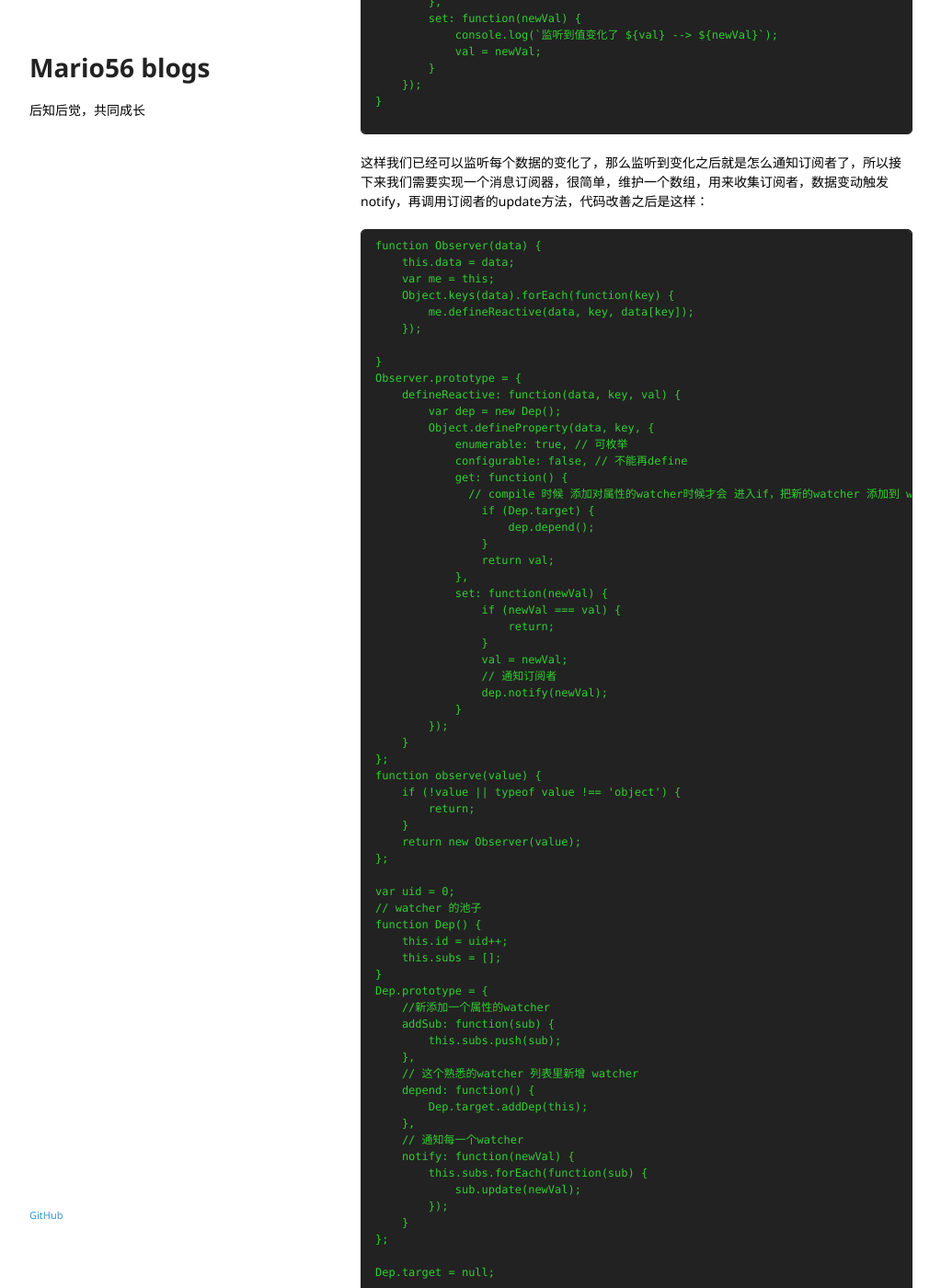
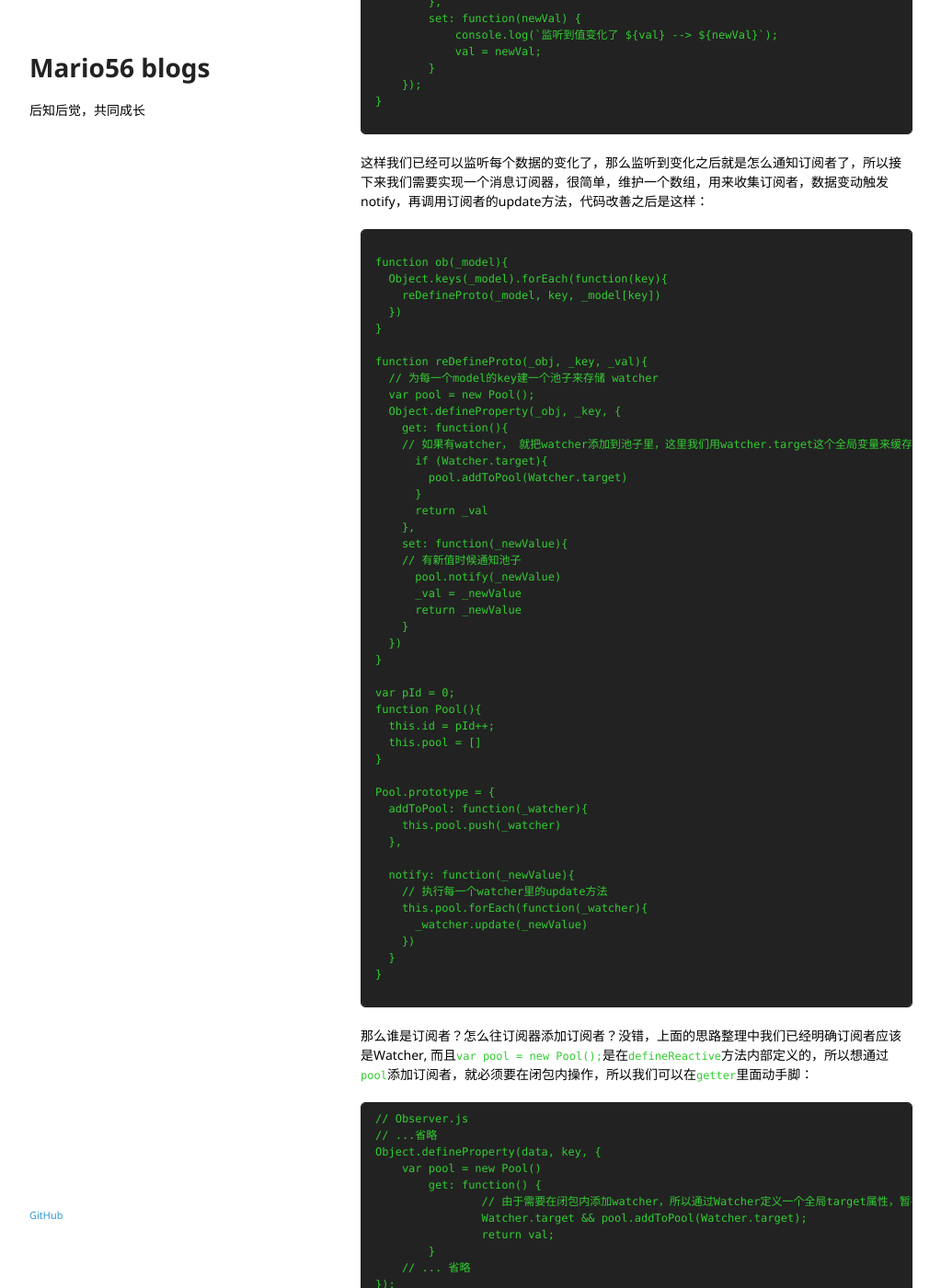
Before and after one commit to mario-mui/mario56.github.io, a Jekyll site: the page built from _posts/2017-03-27-最简单的MVVM.md, in a window 1280 px wide and 1400 px high, scrolled down 2056 px. Shown: the whole window at 92% size, without its empty margins (128-1151 px from the left). Built offline with Jekyll 4.4.1, drawn with Linux system fonts in a browser that asks for light colours; some of the changed text lies outside the part shown.

Commit message:
more simple

````diff
--- a/_posts/2017-03-27-最简单的MVVM.md
+++ b/_posts/2017-03-27-最简单的MVVM.md
@@ -77,81 +77,64 @@ function defineReactive(data, key, val) {
 这样我们已经可以监听每个数据的变化了，那么监听到变化之后就是怎么通知订阅者了，所以接下来我们需要实现一个消息订阅器，很简单，维护一个数组，用来收集订阅者，数据变动触发notify，再调用订阅者的update方法，代码改善之后是这样：
 
 ```
-function Observer(data) {
-    this.data = data;
-    var me = this;
-    Object.keys(data).forEach(function(key) {
-        me.defineReactive(data, key, data[key]);
-    });
 
+function ob(_model){
+  Object.keys(_model).forEach(function(key){
+    reDefineProto(_model, key, _model[key])
+  })
 }
-Observer.prototype = {
-    defineReactive: function(data, key, val) {
-        var dep = new Dep();
-        Object.defineProperty(data, key, {
-            enumerable: true, // 可枚举
-            configurable: false, // 不能再define
-            get: function() {
-              // compile 时候 添加对属性的watcher时候才会 进入if，把新的watcher 添加到 watcher队列里
-                if (Dep.target) {
-                    dep.depend();
-                }
-                return val;
-            },
-            set: function(newVal) {
-                if (newVal === val) {
-                    return;
-                }
-                val = newVal;
-                // 通知订阅者
-                dep.notify(newVal);
-            }
-        });
+
+function reDefineProto(_obj, _key, _val){
+  // 为每一个model的key建一个池子来存储 watcher
+  var pool = new Pool();
+  Object.defineProperty(_obj, _key, {
+    get: function(){
+    // 如果有watcher， 就把watcher添加到池子里，这里我们用watcher.target这个全局变量来缓存watcher
+      if (Watcher.target){
+        pool.addToPool(Watcher.target)
+      }
+      return _val
+    },
+    set: function(_newValue){
+    // 有新值时候通知池子
+      pool.notify(_newValue)
+      _val = _newValue
+      return _newValue
     }
-};
-function observe(value) {
-    if (!value || typeof value !== 'object') {
-        return;
-    }
-    return new Observer(value);
-};
+  })
+}
 
-var uid = 0;
-// watcher 的池子
-function Dep() {
-    this.id = uid++;
-    this.subs = [];
+var pId = 0;
+function Pool(){
+  this.id = pId++;
+  this.pool = []
 }
-Dep.prototype = {
-    //新添加一个属性的watcher
-    addSub: function(sub) {
-        this.subs.push(sub);
-    },
-    // 这个熟悉的watcher 列表里新增 watcher
-    depend: function() {
-        Dep.target.addDep(this);
-    },
-    // 通知每一个watcher
-    notify: function(newVal) {
-        this.subs.forEach(function(sub) {
-            sub.update(newVal);
-        });
-    }
-};
 
-Dep.target = null;
+Pool.prototype = {
+  addToPool: function(_watcher){
+    this.pool.push(_watcher)
+  },
+
+  notify: function(_newValue){
+    // 执行每一个watcher里的update方法
+    this.pool.forEach(function(_watcher){
+      _watcher.update(_newValue)
+    })
+  }
+}
 
 ```
 
-那么谁是订阅者？怎么往订阅器添加订阅者？没错，上面的思路整理中我们已经明确订阅者应该是Watcher, 而且`var dep = new Dep();`是在`defineReactive`方法内部定义的，所以想通过`dep`添加订阅者，就必须要在闭包内操作，所以我们可以在`getter`里面动手脚：
+那么谁是订阅者？怎么往订阅器添加订阅者？没错，上面的思路整理中我们已经明确订阅者应该是Watcher, 而且`var pool = new Pool();`是在`defineReactive`方法内部定义的，所以想通过`pool`添加订阅者，就必须要在闭包内操作，所以我们可以在`getter`里面动手脚：
 
 ```
 // Observer.js
 // ...省略
 Object.defineProperty(data, key, {
+    var pool = new Pool()
 	get: function() {
-		// 由于需要在闭包内添加watcher，所以通过Dep定义一个全局target属性，暂存watcher, 添加完移除
-		Dep.target && dep.addDep(Dep.target);
+		// 由于需要在闭包内添加watcher，所以通过Watcher定义一个全局target属性，暂存watcher, 添加完移除
+		Watcher.target && pool.addToPool(Watcher.target);
 		return val;
 	}
     // ... 省略
@@ -160,9 +143,9 @@ Object.defineProperty(data, key, {
 // Watcher.js
 Watcher.prototype = {
 	get: function(key) {
-		Dep.target = this;
+		Watcher.target = this;
 		this.value = data[key];	// 这里会触发属性的getter，从而添加订阅者
-		Dep.target = null;
+		Watcher.target = null;
 	}
 }
 ```
@@ -293,53 +276,50 @@ var compileUtil = {
 
 ## 3、实现Watcher
 Watcher订阅者作为Observer和Compile之间通信的桥梁，主要做的事情是:
-- 在自身实例化时往属性订阅器(dep)里面添加自己
+- 在自身实例化时往属性订阅器(Pool)里面添加自己
 - 自身必须有一个update()方法
-- 待属性变动dep.notice()通知时，能调用自身的update()方法，并触发Compile中绑定的回调，则功成身退。
+- 待属性变动pool.notify()通知时，能调用自身的update()方法，并触发Compile中绑定的回调，则功成身退。
 
 ```
 
-function Watcher(vm, exp, cb) {
-    // 更新时候需要执行的 cb
-    this.cb = cb;
-    // vm 熟悉
-    this.vm = vm;
-    // model的key值
-    this.exp = exp;
-    // 触发 wacther get
-    this.value = this.get();
+Watcher.target = null;
+
+function Watcher(data, exp, cb){
+  // 更新时候需要执行的 cb
+  this.cb = cb;
+  // model的key值
+  this.exp = exp;
+  // model
+  this.model = data;
+  //触发 wacther get，从而触发ob里model里对应key的get
+  this.value = this.get();
 }
+
 Watcher.prototype = {
-    update: function(newVal) {
-      // 更新新的数值到this.value, 并执行 cb，更新视图上的文本值
-      var oldVal = this.value;
-      if (newVal !== oldVal) {
-        this.value = newVal;
-        this.cb.call(this.vm, newVal, oldVal);
-      }
-    },
-    // 添加watcher
-    addDep: function(dep) {
-        dep.addSub(this);
-    },
-    // 获取属性key里的值
-    get: function() {
-        Dep.target = this;
-        var value = this.getVMVal();
-        Dep.target = null;
-        return value;
-    },
-    // 获取值，调用到 observer 里属性值的get方法，里面为属性添加watcher
-    getVMVal: function() {
-        var exp = this.exp
-        var val = this.vm._data;
-        return val[exp]
-    }
-};
+  // 更新新的数值到this.value, 并执行 cb，更新视图上的文本值
+  update: function(_newWalue){
+    var oldValue = this.value;
+    if (oldValue == _newWalue){ return; }
+    this.value = _newWalue;
+    this.cb(_newWalue)
+  },
+// 获取属性key里的值
+  get: function(){
+    Watcher.target = this;
+    var _value = this.getModelValue();
+    Watcher.target = null;
+    return _value
+  },
+// 获取值，调用到 observer 里属性值的get方法，里面为属性添加watcher
+  getModelValue: function(){
+    return this.model[this.exp]
+  }
+
+}
 
 ```
 
-实例化`Watcher`的时候，调用`get()`方法，通过`Dep.target = watcherInstance`标记订阅者是当前watcher实例，强行触发属性定义的`getter`方法，`getter`方法执行的时候，就会在属性的订阅器`dep`添加当前watcher实例，从而在属性值有变化的时候，watcherInstance就能收到更新通知。
+实例化`Watcher`的时候，调用`get()`方法，通过`Watcher.target = watcherInstance`标记订阅者是当前watcher实例，强行触发属性定义的`getter`方法，`getter`方法执行的时候，就会在属性的订阅器`pool`添加当前watcher实例，从而在属性值有变化的时候，watcherInstance就能收到更新通知。
 
 
 最后来讲讲MVVM入口文件的相关逻辑和实现吧，相对就比较简单了，一个简单的MVVM构造器是这样子：
````
